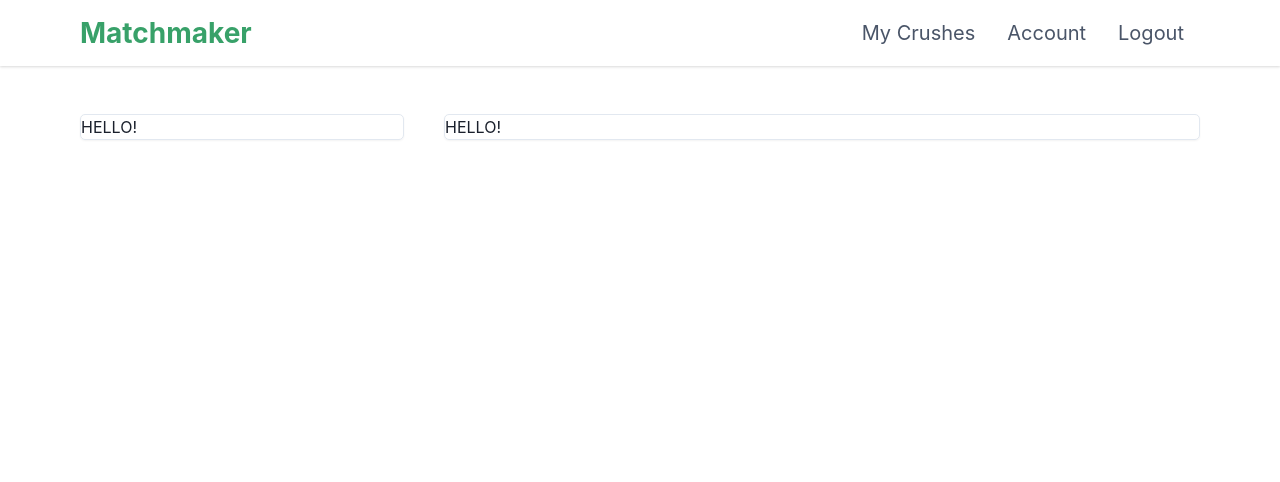
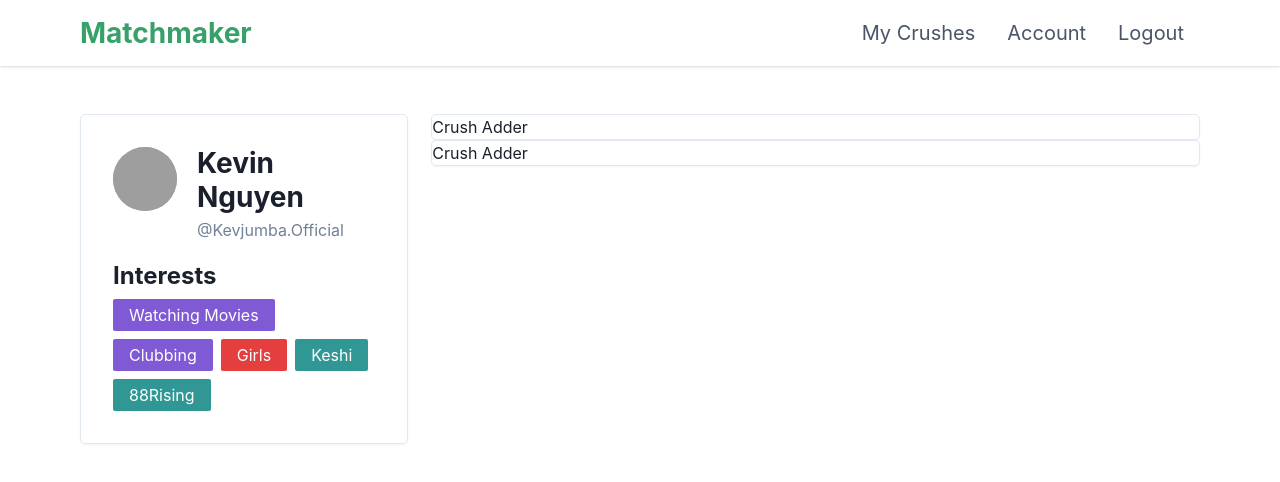
Before and after one commit to JosephZhang-LDL/MatchMaker, a React (Create React App) app: page / in a window 1280 px wide. Shown: the top 482 px of the page. Built offline with nearby package versions, Linux system fonts and the light colour scheme; grey boxes are pictures that could not be loaded.

Commit message:
Container components, i think… lol

```diff
--- /dev/null
+++ b/src/components/MyCrushes/CrushAdder.jsx
@@ -0,0 +1,12 @@
+import React from 'react'
+import { TabContainer } from "../general/Standard";
+
+const CrushAdder = (props) => {
+    return (
+        <TabContainer flex="60%">
+          Crush Adder
+        </TabContainer>
+    )
+}
+
+export default CrushAdder;
--- a/src/components/MyCrushes/MyCrushesContainer.jsx
+++ b/src/components/MyCrushes/MyCrushesContainer.jsx
@@ -1,17 +1,18 @@
 import React from "react";
-import { Box, Flex } from "@chakra-ui/react";
-import { TabContainer } from "../general/Standard";
+import { Box, Flex, HStack, Spacer, VStack } from "@chakra-ui/react";
+import Sidebar from "./Sidebar";
+import CrushAdder from "./CrushAdder";
 
 const MyCrushesContainer = (props) => {
   return (
     <Box px="5em" py="3em">
-      <Flex direction="row">
-        <TabContainer flex="30%" mr="5">
-          HELLO!
-        </TabContainer>
-        <TabContainer flex="70%" ml="5">
-          HELLO!
-        </TabContainer>
+      <Flex spacing="10">
+        <Sidebar />
+        <Spacer flex="3%" />
+        <Box width="100%" direction="column">
+          <CrushAdder />
+          <CrushAdder />
+        </Box>
       </Flex>
     </Box>
   );
--- /dev/null
+++ b/src/components/MyCrushes/Sidebar.jsx
@@ -0,0 +1,67 @@
+import React from "react";
+import { Text, Box, Avatar, Heading, Wrap, WrapItem } from "@chakra-ui/react";
+import { TabContainer, Row, Col } from "../general/Standard";
+
+const imgUrl =
+  "https://p7.pstatp.com/origin/pgc-image/4b4fae11e53e4c6bb84587b51b700df2.jpeg";
+
+const interests = [
+  { interest: "Watching Movies", category: "hobby" },
+  { interest: "Clubbing", category: "hobby" },
+  { interest: "Girls", category: "gender" },
+  { interest: "Keshi", category: "music" },
+  { interest: "88Rising", category: "music" },
+];
+
+const Sidebar = (props) => {
+  return (
+    <TabContainer flex="40%" direction="column" height="100%" py="8" px="8">
+      <Row>
+        <Avatar src={imgUrl} size="lg" />
+        <Box ml="5">
+          <Heading fontSize="28">Kevin Nguyen</Heading>
+          <Text mt=".25em" fontSize="16" color="gray.500">
+            @Kevjumba.Official
+          </Text>
+        </Box>
+      </Row>
+      <Row mt="5">
+        <Heading fontSize="24">Interests</Heading>
+      </Row>
+      <Wrap mt="2">
+        {interests.map(interest => <InterestTag text={interest.interest} category={interest.category} />)}
+      </Wrap>
+    </TabContainer>
+  );
+};
+
+const findCategory = (category) => {
+  switch (category) {
+    case "music":
+      return "teal.500";
+    case "hobby":
+      return "purple.500";
+    case "gender":
+      return "red.500";
+    case "political":
+      return "cyan.500";
+    default:
+      return "gray.500";
+  }
+};
+
+const InterestTag = ({ text, category }) => {
+  return (
+    <Box
+      borderRadius="2px"
+      px="4"
+      py="1"
+      backgroundColor={() => findCategory(category)}
+      color="white"
+    >
+      {text}
+    </Box>
+  );
+};
+
+export default Sidebar;
--- a/src/components/general/Standard/index.js
+++ b/src/components/general/Standard/index.js
@@ -9,3 +9,13 @@ export const TabContainer = styled(Flex).attrs(props => ({
 }))`
     border-radius: 5px;
 `;
+
+export const Row = styled(Flex).attrs(props => ({
+    direction: "row",
+}))`
+`;
+
+export const Col = styled(Flex).attrs(props => ({
+    direction: "column"
+}))`
+`;
```
